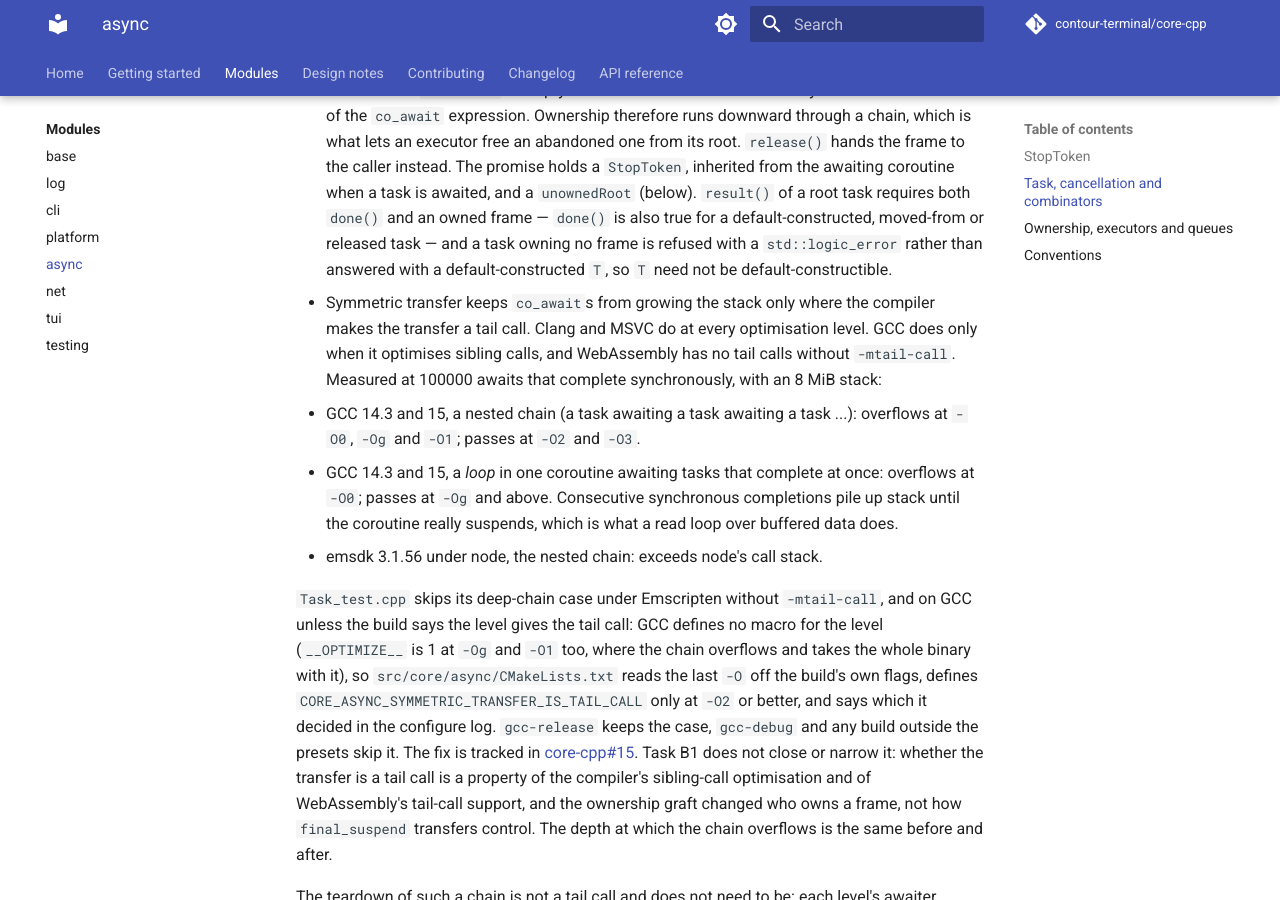
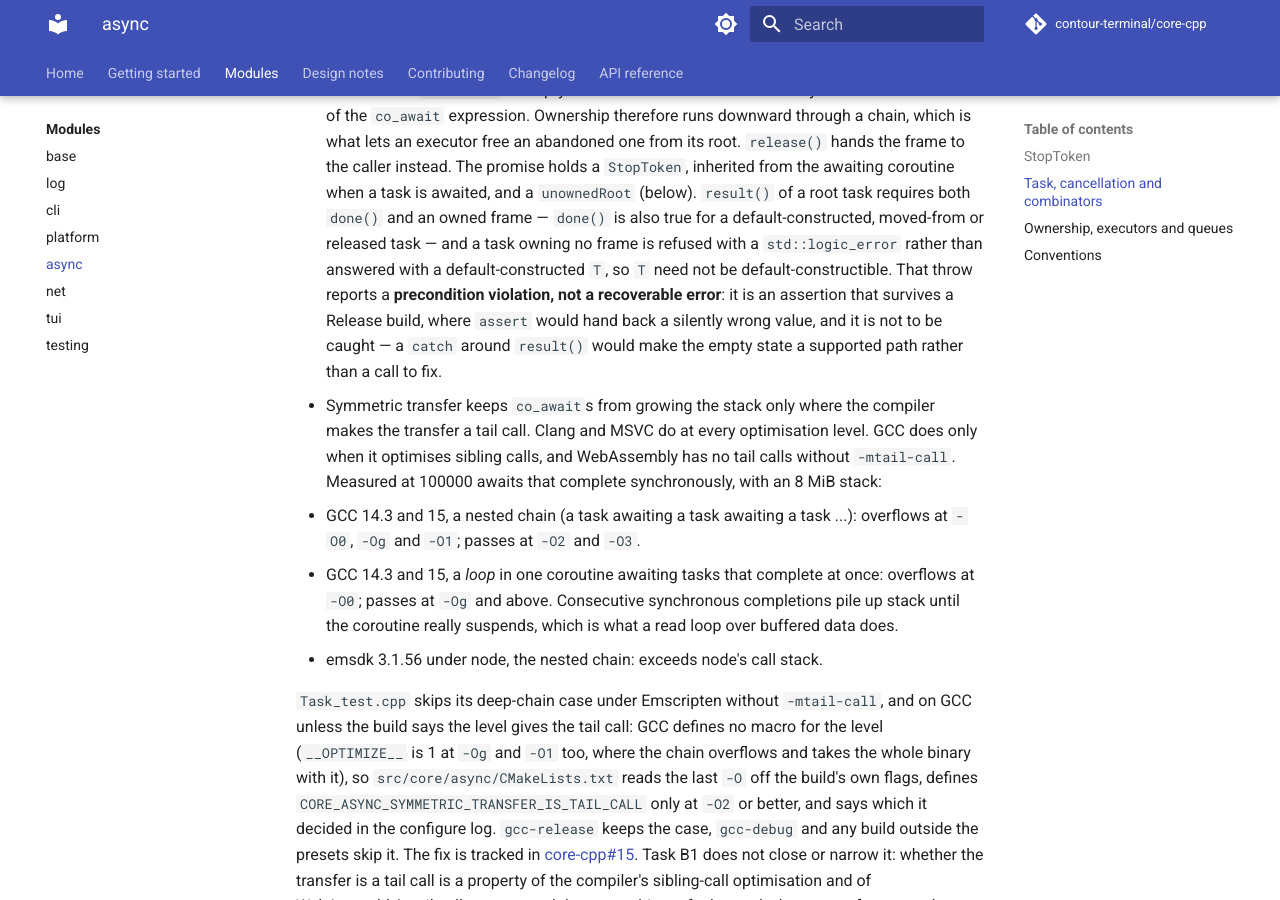
Before and after one commit to contour-terminal/core-cpp, an MkDocs documentation site: the page built from docs/modules/async.md, in a window 1280 px wide and 900 px high, scrolled down 1762 px. Built offline with MkDocs 1.6.1 and Material for MkDocs 9.7.7, drawn with Linux system fonts in a browser that asks for light colours; comment, search, counter and statistics services are not loaded.

Commit message:
docs(async): an empty task's refusal is a precondition, not an error to catch
Task<T>::result() and its awaiter throw std::logic_error for a task owning no
frame, and the header said why it is a throw without saying what kind of throw.
Left there, the next reader wraps it in a catch and the empty state becomes a
supported path -- which is the thing the refusal exists to stop being one.

So refuseEmptyTask() now says it reports a PRECONDITION VIOLATION: an assertion
that survives a Release build, where assert() would hand back the silently wrong
value this change removed, and not something to handle. It also says why it is
not OperationCancelled, which IS written to be caught. Each @throws points at it,
and docs/modules/async.md and the rulebook say the same, since those are the two
other places a caller looks.

Requirement from the controller's ruling on this task's concern 2.

Signed-off-by: Christian Parpart <christian@parpart.family>

```diff
--- a/docs/modules/async.md
+++ b/docs/modules/async.md
@@ -69,7 +69,10 @@ Imported from contour's `src/coro` at `6777ff05`, with `coro::` renamed `core::a
   awaited, and a `unownedRoot` (below). `result()` of a root task requires both `done()` and an
   owned frame — `done()` is also true for a default-constructed, moved-from or released task — and
   a task owning no frame is refused with a `std::logic_error` rather than answered with a
-  default-constructed `T`, so `T` need not be default-constructible.
+  default-constructed `T`, so `T` need not be default-constructible. That throw reports a
+  **precondition violation, not a recoverable error**: it is an assertion that survives a Release
+  build, where `assert` would hand back a silently wrong value, and it is not to be caught — a
+  `catch` around `result()` would make the empty state a supported path rather than a call to fix.
 - Symmetric transfer keeps `co_await`s from growing the stack only where the compiler makes the
   transfer a tail call. Clang and MSVC do at every optimisation level. GCC does only when it
   optimises sibling calls, and WebAssembly has no tail calls without `-mtail-call`. Measured at
```
Also changed, not shown: .agent/rules/async-and-net.md (+4 -1 lines), 1 other file.
